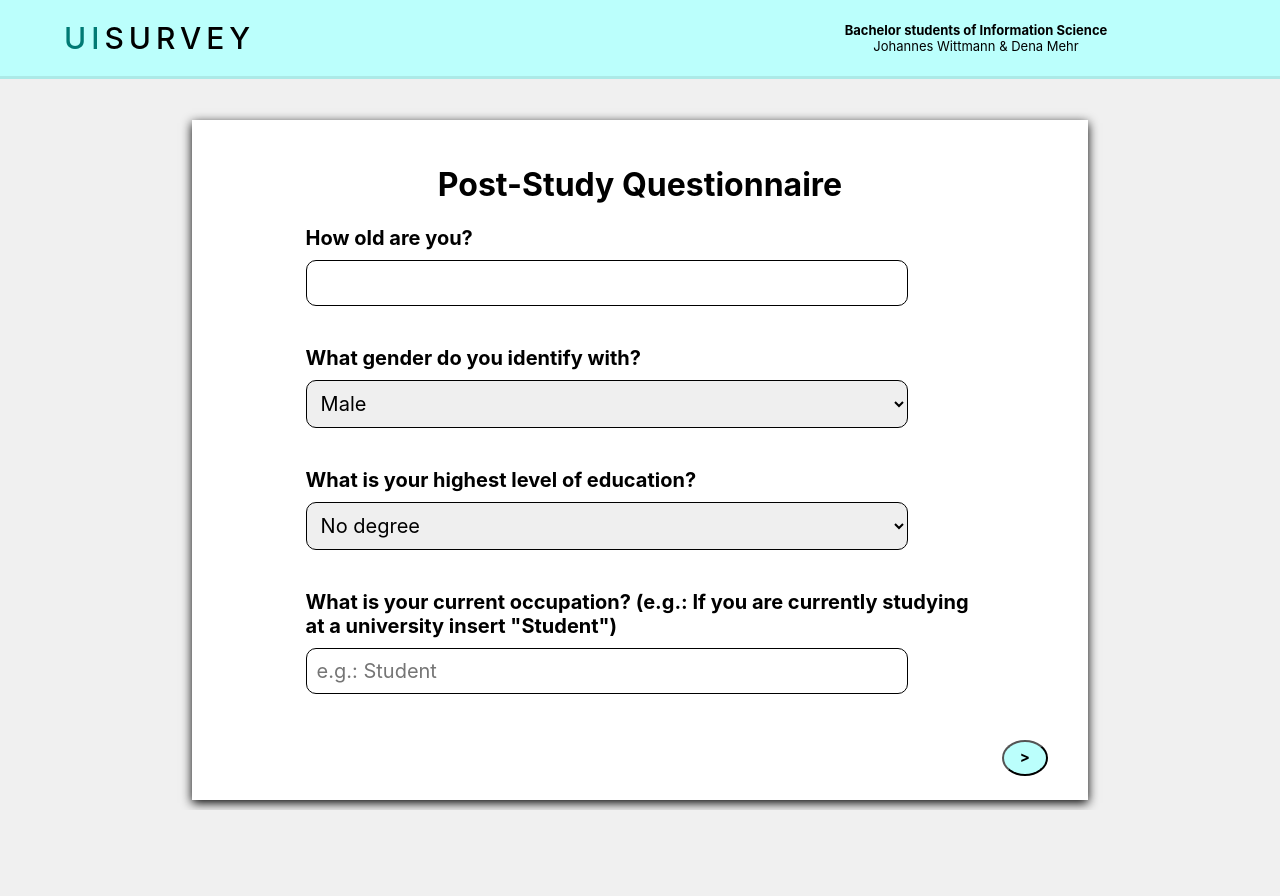
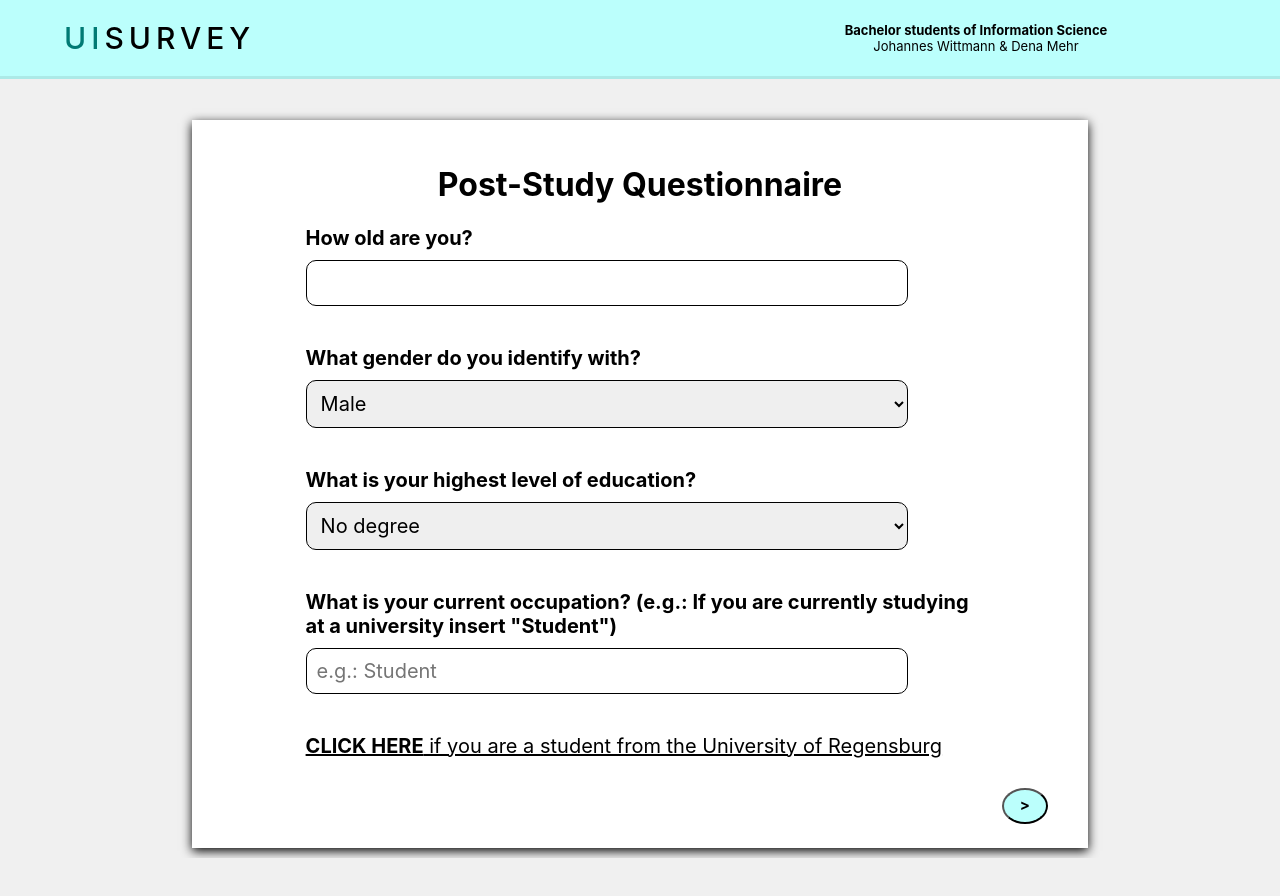
Before and after one commit to JohannesWittmann9/UIB-Survey-App, a Next.js app: page /PostStudy in a window 1280 px wide. Shown: the top 896 px of the page. Built offline with nearby package versions, Linux system fonts and the light colour scheme.

Commit message:
v2.4
- Added matriculation number and student email input.

```diff
--- a/pages/PostStudy.js
+++ b/pages/PostStudy.js
@@ -10,6 +10,7 @@ export default function PostStudy()
 {
     const [cookie, setCookie] = useCookies(['user']);
     const [user, setUser] = useState(cookie.user);
+    const [visible, setVisible] = useState(false);
     const router = useRouter();
 
     const handleSubmit = () => {
@@ -17,18 +18,23 @@ export default function PostStudy()
         let age = document.getElementById('age').value,
             gender = document.getElementById('gender').value,
             degree = document.getElementById('degree').value,
-            occupation = document.getElementById('occupation').value;
+            occupation = document.getElementById('occupation').value,
+            matriculation = document.getElementById('matriculation').value,
+            email = document.getElementById('email').value;
 
         let data = {
             age: age,
             gender: gender,
             degree: degree,
             occupation: occupation,
+            matriculation: matriculation,
+            email:email
         };
 
         if(data.age === ''){return}
         else if (data.age.length < 2){return}
         else if(data.occupation === ''){return}
+
 
         update(user.userID, {postStudy: data});
 
@@ -66,6 +72,23 @@ export default function PostStudy()
                     <div className="demographic-title">What is your current occupation? (e.g.: If you are currently studying at a university insert &quot;Student&quot;) </div>
                     <input id="occupation" type="text" placeholder='e.g.: Student' />
                 </div>
+
+                <div className="description demographic demographic-vp" onClick={()=>setVisible(!visible)}>
+                    <strong>CLICK HERE</strong> if you are a student from the University of Regensburg
+                </div>
+                {visible && (
+                    <>
+                        <div className="description demographic">
+                            <div className="demographic-title"> Please enter your matriculation number ... </div>
+                            <input id="matriculation" type="text" placeholder='Matrikelnummer' />
+                        </div>
+                        <div className="description demographic">
+                            <div className="demographic-title">Please enter your Student-Email ...</div>
+                            <input id="email" type="text" placeholder='Email' />
+                        </div>
+
+                    </>
+                )}
             </div>
             <button onClick={handleSubmit} className="links next round">&gt;</button>
         </Layout>
--- a/styles/globals.css
+++ b/styles/globals.css
@@ -226,3 +226,11 @@ h1 {
   border: 1px solid black;
   padding: 10px;
 }
+
+.demographic-vp{
+  text-decoration: underline;
+}
+
+.demographic-vp:hover {
+  cursor: pointer;
+}
```
